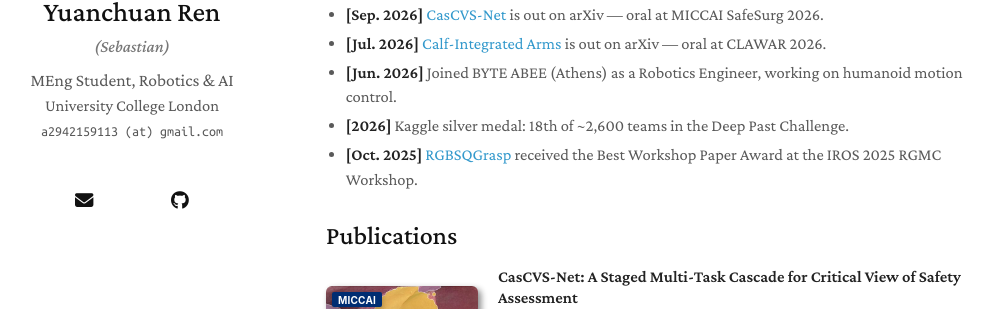
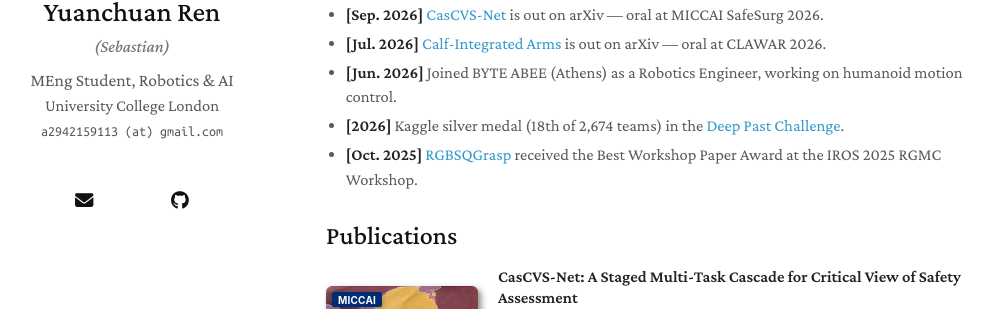
Before and after one commit to TaiE64/TaiE64.github.io, a Jekyll site: the page built from _pages/about.md, in a window 1280 px wide and 1400 px high. Shown: the part 256-565 px from the top of the window, without its empty margins (144-1146 px from the left). Built offline with Jekyll 4.4.1, drawn with Linux system fonts in a browser that asks for light colours; a style sheet for code colours, icons or effects is not loaded; some of the changed text lies outside the part shown.

Commit message:
Kaggle: exact team count (18th of 2,674) and link to the competition
Co-Authored-By: Claude Opus 5.5 <noreply@anthropic.com>

```diff
--- a/_pages/about.md
+++ b/_pages/about.md
@@ -15,7 +15,7 @@ I am a final-year MEng student in Robotics and Artificial Intelligence at [Unive
 - **[Sep. 2026]** [CasCVS-Net](https://arxiv.org/abs/2609.27681) is out on arXiv — oral at MICCAI SafeSurg 2026.
 - **[Jul. 2026]** [Calf-Integrated Arms](https://arxiv.org/abs/2607.06186) is out on arXiv — oral at CLAWAR 2026.
 - **[Jun. 2026]** Joined BYTE ABEE (Athens) as a Robotics Engineer, working on humanoid motion control.
-- **[2026]** Kaggle silver medal: 18th of ~2,600 teams in the Deep Past Challenge.
+- **[2026]** Kaggle silver medal (18th of 2,674 teams) in the [Deep Past Challenge](https://www.kaggle.com/competitions/deep-past-initiative-machine-translation).
 - **[Oct. 2025]** [RGBSQGrasp](https://arxiv.org/abs/2503.02387) received the Best Workshop Paper Award at the IROS 2025 RGMC Workshop.
 
 {% include home-publications.html %}
@@ -43,6 +43,6 @@ I am a final-year MEng student in Robotics and Artificial Intelligence at [Unive
 ## Awards
 
 - **Best Workshop Paper Award**, IROS 2025 RGMC Workshop, 2025.
-- **Kaggle Silver Medal**, 18th of ~2,600 teams, Deep Past Challenge, 2026.
+- **Kaggle Silver Medal** (18th of 2,674 teams), [Deep Past Challenge](https://www.kaggle.com/competitions/deep-past-initiative-machine-translation), 2026.
 - **Gold Medal**, UKMT Mathematical Challenge, 2023.
 - **Gold Medal**, British Physics Olympiad, 2021.
```
